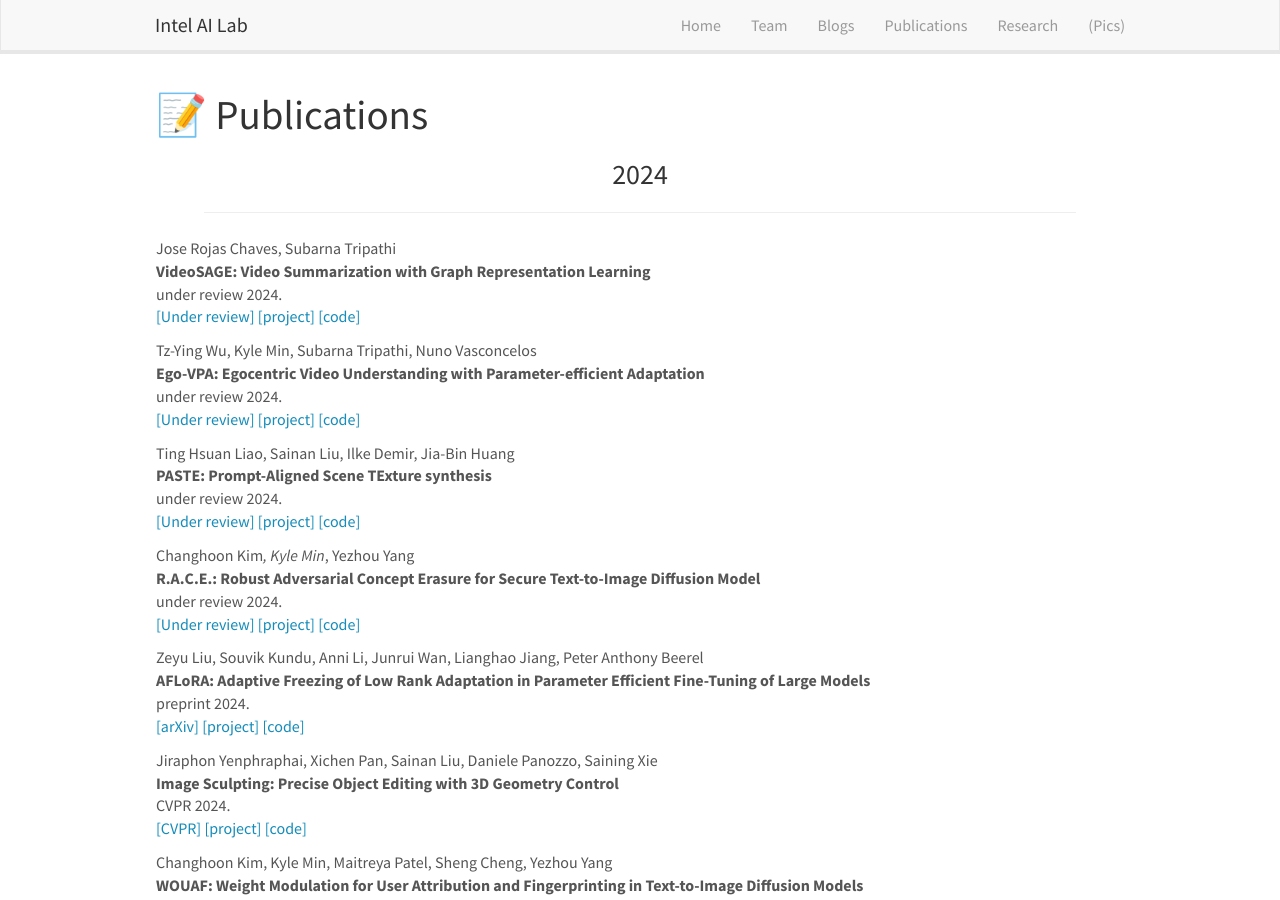
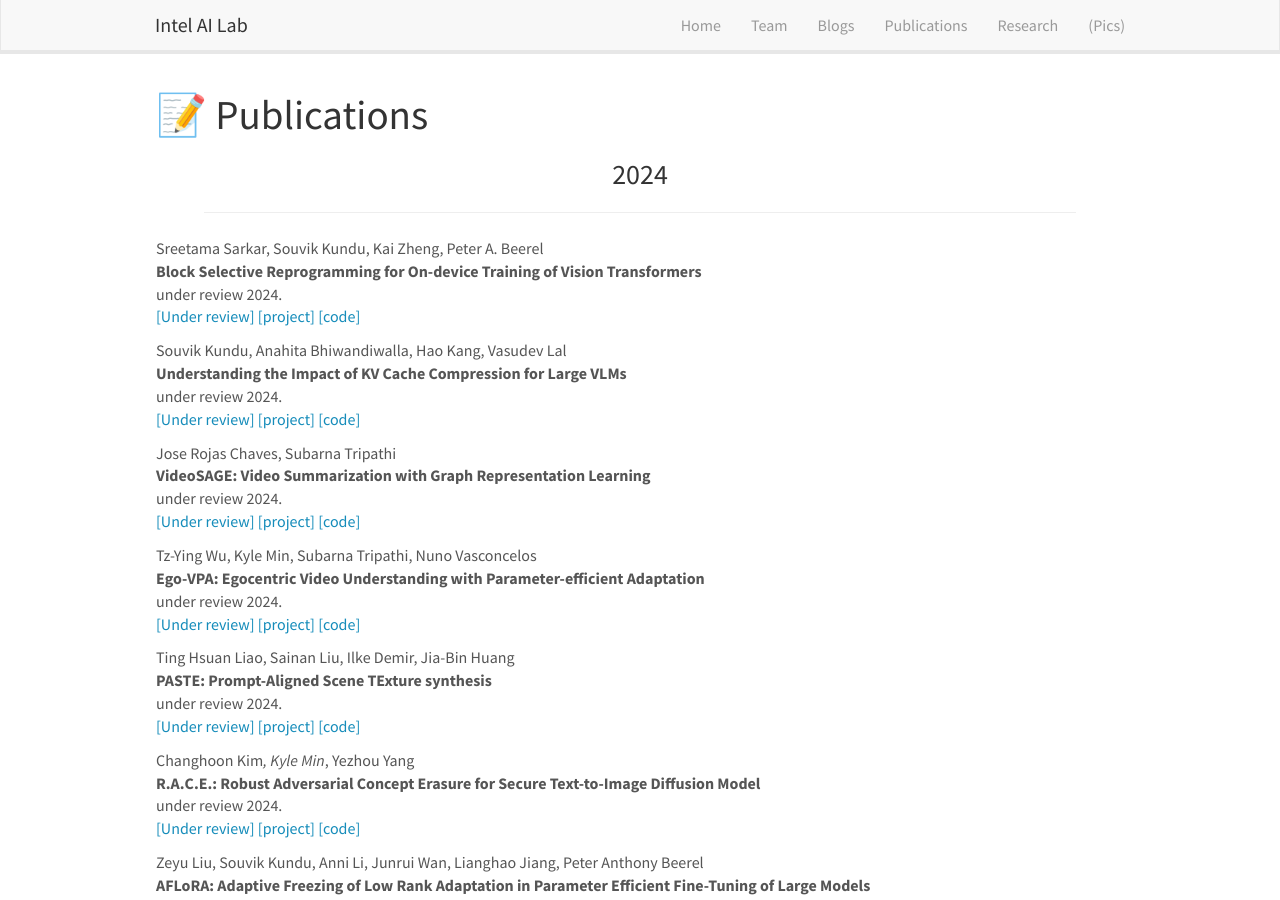
Before and after one commit to intelailabpage/intelailabpage.github.io, a Jekyll site: the page built from _pages/publications.md, in a window 1280 px wide and 900 px high. Built offline with Jekyll 4.4.1, drawn with Linux system fonts in a browser that asks for light colours; nearby versions of some CDN libraries.

Commit message:
Update publist.yml

```diff
--- a/_data/publist.yml
+++ b/_data/publist.yml
@@ -1,4 +1,38 @@
-- address: XXX
+- address: Seattle
+  title: "Block Selective Reprogramming for On-device Training of Vision Transformers"
+  author: Sreetama Sarkar, Souvik Kundu, Kai Zheng, Peter A. Beerel
+  link:
+    display: Under review
+    url:
+  ref: Sarkar2024
+  venue: under review
+  year: '2024'
+  pub_type: conference
+  project:
+    display: project
+    url:
+  code:
+    display: code
+    url:
+
+- address: Seattle
+  title: "Understanding the Impact of KV Cache Compression for Large VLMs"
+  author: Souvik Kundu, Anahita Bhiwandiwalla, Hao Kang, Vasudev Lal
+  link:
+    display: Under review
+    url:
+  ref: Kundu2024
+  venue: under review
+  year: '2024'
+  pub_type: conference
+  project:
+    display: project
+    url:
+  code:
+    display: code
+    url:
+
+- address: Seattle
   title: "VideoSAGE: Video Summarization with Graph Representation Learning"
   author: Jose Rojas Chaves, Subarna Tripathi
   link:
```
